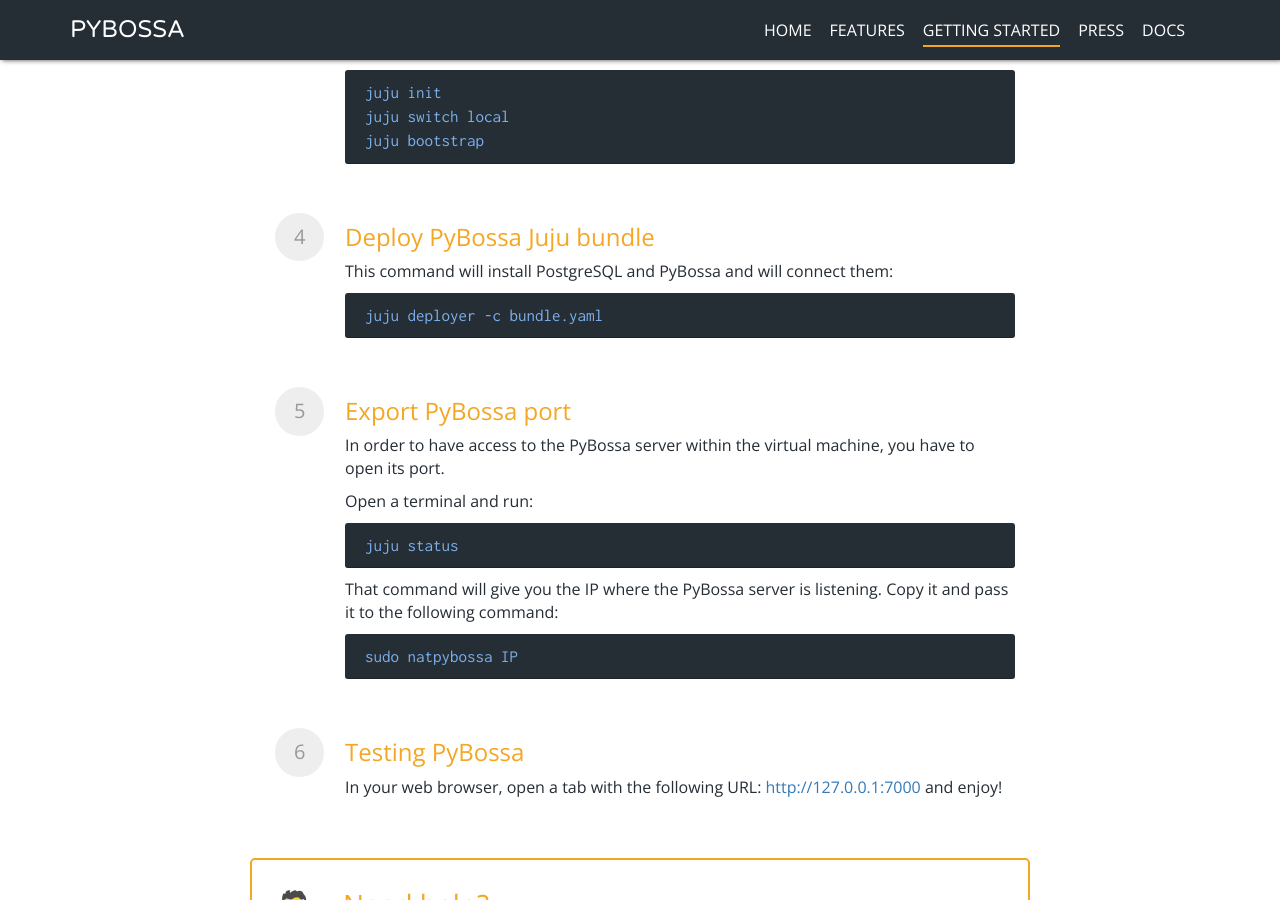
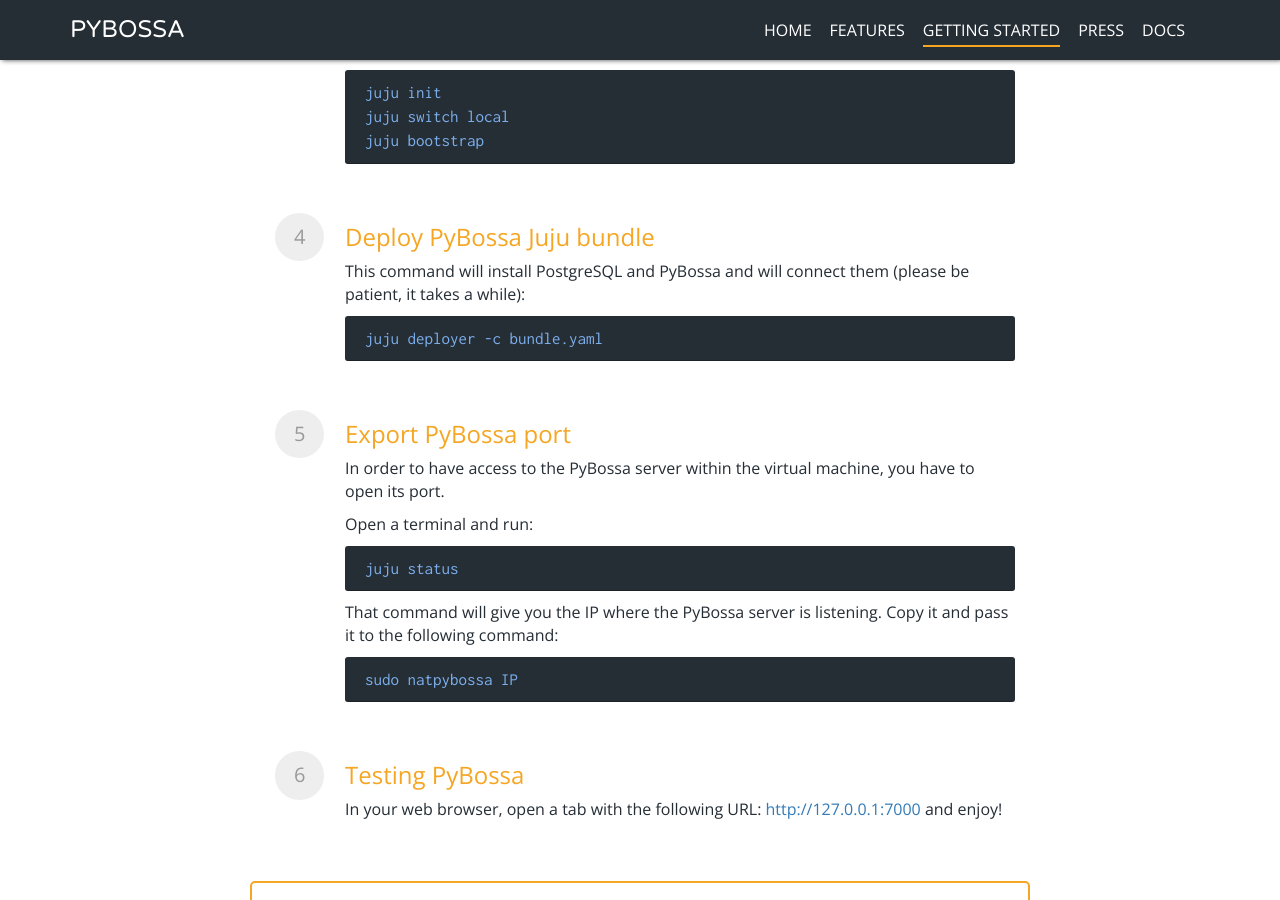
Before and after one commit to Scifabric/pybossa.github.io, a Jekyll site: the page built from getting-started/index.html, in a window 1280 px wide and 900 px high, scrolled down 1049 px. Built offline with Jekyll 4.4.1, drawn with Linux system fonts in a browser that asks for light colours; nearby versions of some CDN libraries; Markdown is read by kramdown in place of the engine named in the settings.

Commit message:
add patience message

```diff
--- a/getting-started/index.html
+++ b/getting-started/index.html
@@ -51,7 +51,7 @@
                     </li>
                     <li>
                     <h3>Deploy PyBossa Juju bundle</h3>
-                    <p>This command will install PostgreSQL and PyBossa and will connect them:</p>
+                    <p>This command will install PostgreSQL and PyBossa and will connect them (please be patient, it takes a while):</p>
                     <kbd>juju deployer -c bundle.yaml</kbd>
                     <!-- <a href="#" data-clipboard-target="juju-deployer" class="copy-button">Copy</a> -->
                     </li>
```
